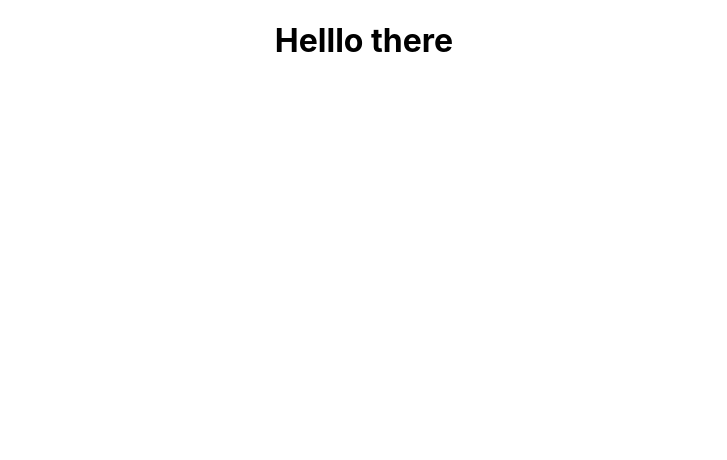
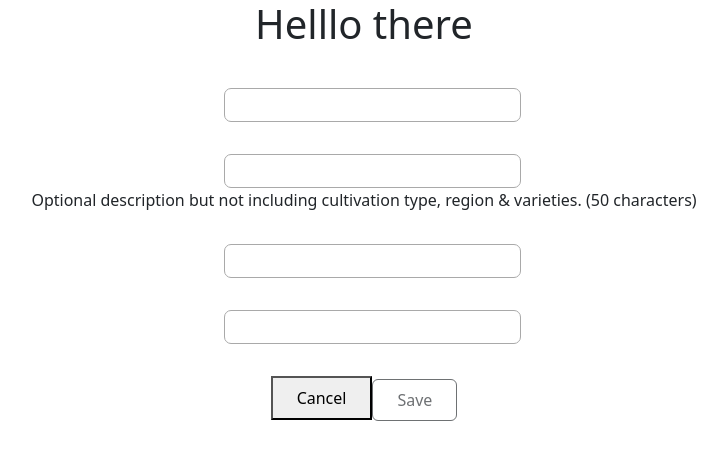
Before and after one commit to BoyanK95/FinalProject_yara_internship2023, a React (Create React App) app in the folder my_warehouse_app/: page / in a window 1280 px wide. Shown: the top 460 px of the page, without its empty margins (276-1003 px from the left). Built offline with nearby package versions, Linux system fonts and the light colour scheme.

Commit message:
Created use-input custom hook. CustomForm component  with bootstrap

```diff
--- a/my_warehouse_app/package.json
+++ b/my_warehouse_app/package.json
@@ -6,7 +6,9 @@
     "@testing-library/jest-dom": "^5.16.5",
     "@testing-library/react": "^13.4.0",
     "@testing-library/user-event": "^13.5.0",
+    "bootstrap": "^5.2.3",
     "react": "^18.2.0",
+    "react-bootstrap": "^2.7.2",
     "react-dom": "^18.2.0",
     "react-scripts": "5.0.1",
     "web-vitals": "^2.1.4"
--- a/my_warehouse_app/src/App.js
+++ b/my_warehouse_app/src/App.js
@@ -1,9 +1,12 @@
 import './App.css';
+import 'bootstrap/dist/css/bootstrap.min.css';
+import CustomForm from './components/Form/CustomForm';
 
 function App() {
   return (
     <div className="App">
       <h1>Helllo there</h1>
+      <CustomForm />
     </div>
   );
 }
--- /dev/null
+++ b/my_warehouse_app/src/components/Form/CustomForm.js
@@ -0,0 +1,169 @@
+import Button from 'react-bootstrap/Button';
+import Form from 'react-bootstrap/Form';
+import useInput from '../../hooks/use-input';
+import classes from './Form.module.css';
+
+const isNotEmpty = (value) => value.trim() !== '';
+
+const dataArr = [];
+
+const CustomForm = (props) => {
+    const {
+        value: firstInput,
+        isValid: firstInputIsValid,
+        hasError: firstInputHasError,
+        valueChangeHandler: firstInputHandler,
+        inputBlurHandler: firstInputBlurHandler,
+        reset: resetFirstInput
+    } = useInput(isNotEmpty);
+
+    const {
+        value: secondInput,
+        isValid: secondInputIsValid,
+        hasError: secondInputHasError,
+        valueChangeHandler: secondInputNameHandler,
+        inputBlurHandler: secondInputBlurHandler,
+        reset: resetSecondInput
+    } = useInput(isNotEmpty);
+
+    const {
+        value: thirdInput,
+        isValid: thirdInputIsValid,
+        hasError: thirdInputHasError,
+        valueChangeHandler: thirdInputHandler,
+        inputBlurHandler: thirdInputBlurHandler,
+        reset: resetThirdInput
+    } = useInput(isNotEmpty);
+
+    const {
+        value: numberInput,
+        isValid: numberInputIsValid,
+        hasError: numberInputHasError,
+        valueChangeHandler: numberInputHandler,
+        inputBlurHandler: numberBlurHandler,
+        reset: resetNumberInput
+    } = useInput(isNotEmpty);
+
+    let formIsValid = false;
+    // console.log(formIsValid);
+
+    if (firstInputIsValid && secondInputIsValid && thirdInputIsValid && numberInputIsValid) {
+        formIsValid = true;
+    }
+
+    function formSubmitHandler(e) {
+        e.preventDefault();
+        // console.log(formIsValid);
+        if (!formIsValid) {
+            return;
+        }
+        console.log('SIBMITED');
+        // console.log(firstInput);
+        // console.log(secondInput);
+        // console.log(thirdInput);
+
+        // dataArr.push(firstInput);
+        // dataArr.push(secondInput);
+        // dataArr.push(thirdInput);
+        // dataArr.push(numberInput);
+
+        // const id = Math.floor(Math.random() * 100000);
+        // props.onSubmit({
+        //     id: id,
+        //     firstTd: firstInput,
+        //     secondTd: secondInput,
+        //     thirdTd: thirdInput,
+        //     numberTd: numberInput
+        // });
+
+
+        resetHandler();
+    }
+
+    function resetHandler() {
+        resetFirstInput();
+        resetSecondInput();
+        resetThirdInput();
+        resetNumberInput();
+    }
+
+    const regionInputClass = !firstInputHasError ? classes.input : classes.error;
+    const calendarInputClass = !secondInputHasError ? classes.input : classes.error;
+    const varietyInputClass = !thirdInputHasError ? classes.input : classes.error;
+    const numberInputClass = !numberInputHasError ? classes.input : classes.error;
+
+    return (
+        <>
+            <Form className={classes.form} onSubmit={formSubmitHandler}>
+                <div>
+                    <div className={classes.container}>
+                        <label htmlFor='region'>{props.firstLabel}</label>
+                        <input
+                            className={regionInputClass}
+                            type='text'
+                            name='region'
+                            id='region-input'
+                            onBlur={firstInputBlurHandler}
+                            onChange={firstInputHandler}
+                            value={firstInput}
+                        />
+                        {firstInputHasError && (
+                            <p className={classes.errorText}>Value of {props.firstLabel} is required!</p>
+                        )}
+                    </div>
+                </div>
+                <div className={classes.container}>
+                    <label htmlFor='calendar-name'>{props.secondLabel}</label>
+                    <input
+                        className={calendarInputClass}
+                        type='text'
+                        name='secondInput'
+                        onBlur={secondInputBlurHandler}
+                        onChange={secondInputNameHandler}
+                        value={secondInput}
+                    />
+                    {secondInputHasError && <p className={classes.errorText}>Value of {props.secondLabel} is required!</p>}
+                    <p id='max-char'>
+                        Optional description but not including cultivation type, region & varieties. (50 characters)
+                    </p>
+                </div>
+                <div className={classes.container}>
+                    <label htmlFor='variety'>{props.thirdLabel}</label>
+                    <input
+                        className={varietyInputClass}
+                        type='text'
+                        name='variety'
+                        onBlur={thirdInputBlurHandler}
+                        onChange={thirdInputHandler}
+                        value={thirdInput}
+                    />
+                    {thirdInputHasError && <p className={classes.errorText}>Value of {props.thirdLabel} is required!</p>}
+                </div>
+                <div className={classes.container}>
+                    <label htmlFor={props.numberLabel}>{props.numberLabel}</label>
+                    <input
+                        className={numberInputClass}
+                        type='number'
+                        name='numberInput'
+                        onBlur={numberBlurHandler}
+                        onChange={numberInputHandler}
+                        value={numberInput}
+                    />
+                    {numberInputHasError && (
+                        <p className={classes.errorText}>Value of {props.numberLabel} is required!</p>
+                    )}
+                </div>
+                <div className={classes.btnContainer}>
+                    <button className='btnCancel' type='button' onClick={resetHandler}>
+                        Cancel
+                    </button>
+                    <button className='btn' disabled={!formIsValid}>
+                        Save
+                    </button>
+                </div>
+            </Form>
+        </>
+    );
+};
+
+export default CustomForm;
--- /dev/null
+++ b/my_warehouse_app/src/components/Form/Form.module.css
@@ -0,0 +1,68 @@
+.form {
+    padding: 2rem;
+    text-align: center;
+    animation: animate-in 1s ease-out forwards;
+}
+
+.form h2 {
+    padding: 1rem;
+    color: rgb(6, 6, 74);
+    margin-bottom: 1rem;
+}
+
+.container {
+    margin-bottom: 2rem;
+    /* padding: 0.3rem; */
+}
+
+input {
+    border-radius: 7px;
+    border: none;
+    margin-left: 1em;
+    padding: 0.25rem 2rem;
+}
+
+.btnContainer {
+    padding: 0rem;
+}
+
+.btnContainer button {
+    /* margin: 1rem; */
+    padding: 0.5rem 1.5rem;
+}
+
+.input {
+    border: 1px solid darkgray;
+}
+
+.error {
+    border: 1px solid red;
+    background-color: rgba(254, 172, 172, 0.597);
+}
+
+.errorText {
+    color: red;
+    font-size: 15px;
+}
+
+:disabled {
+    background-color: darkgray;
+    border: 1px solid rgb(108, 105, 105);
+}
+
+:disabled:hover {
+    background-color: rgb(138, 137, 137);
+    border: 1px solid rgb(108, 105, 105);
+    cursor: not-allowed;
+}
+
+@keyframes animate-in {
+    from {
+        opacity: 0;
+        transform: translateY(1rem);
+    }
+    to {
+        opacity: 1;
+        transform: translateY(0);
+    }
+}
--- /dev/null
+++ b/my_warehouse_app/src/hooks/use-input.js
@@ -0,0 +1,33 @@
+import { useState } from 'react';
+
+function useInput(validateValue) {
+    const [enteredValue, setEnteredValue] = useState('');
+    const [isTouched, setIsTouched] = useState(false);
+
+    const valueIsValid = validateValue(enteredValue);
+    const hasError = isTouched && !valueIsValid;
+
+    function valueChangeHandler(e) {
+        setEnteredValue(e.target.value);
+    }
+
+    function inputBlurHandler() {
+        setIsTouched(true);
+    }
+
+    function reset() {
+        setEnteredValue('');
+        setIsTouched(false);
+    }
+
+    return {
+        value: enteredValue,
+        isValid: valueIsValid,
+        hasError,
+        valueChangeHandler,
+        inputBlurHandler,
+        reset
+    };
+}
+
+export default useInput;
--- a/my_warehouse_app/src/index.js
+++ b/my_warehouse_app/src/index.js
@@ -3,6 +3,7 @@ import ReactDOM from 'react-dom/client';
 import './index.css';
 import App from './App';
 import reportWebVitals from './reportWebVitals';
+import 'bootstrap/dist/css/bootstrap.min.css';
 
 const root = ReactDOM.createRoot(document.getElementById('root'));
 root.render(
```
Also changed, not shown: my_warehouse_app/src/components/Form/Example/FormBootsrap.js (added, +29 -0 lines), my_warehouse_app/src/components/Card/Card.js (added), 1 other file (tests, documents, lock files or other folders).
